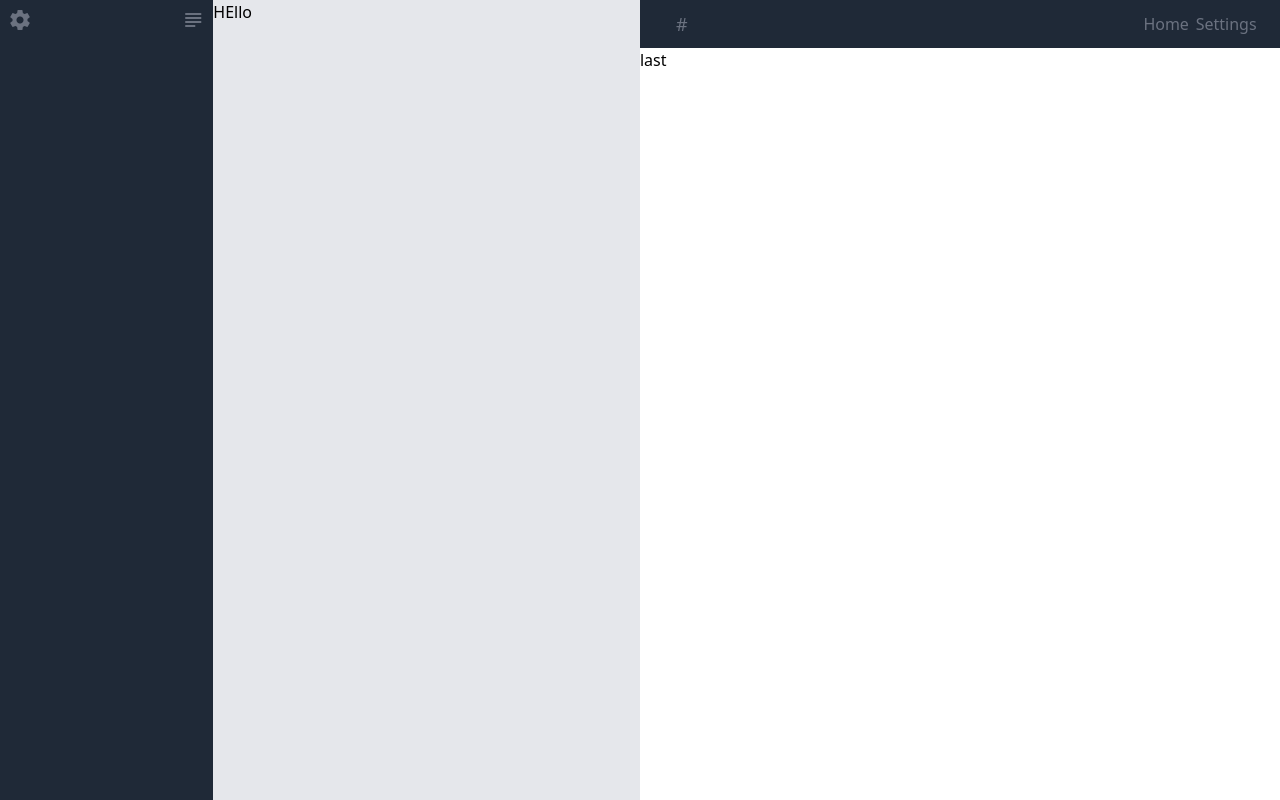
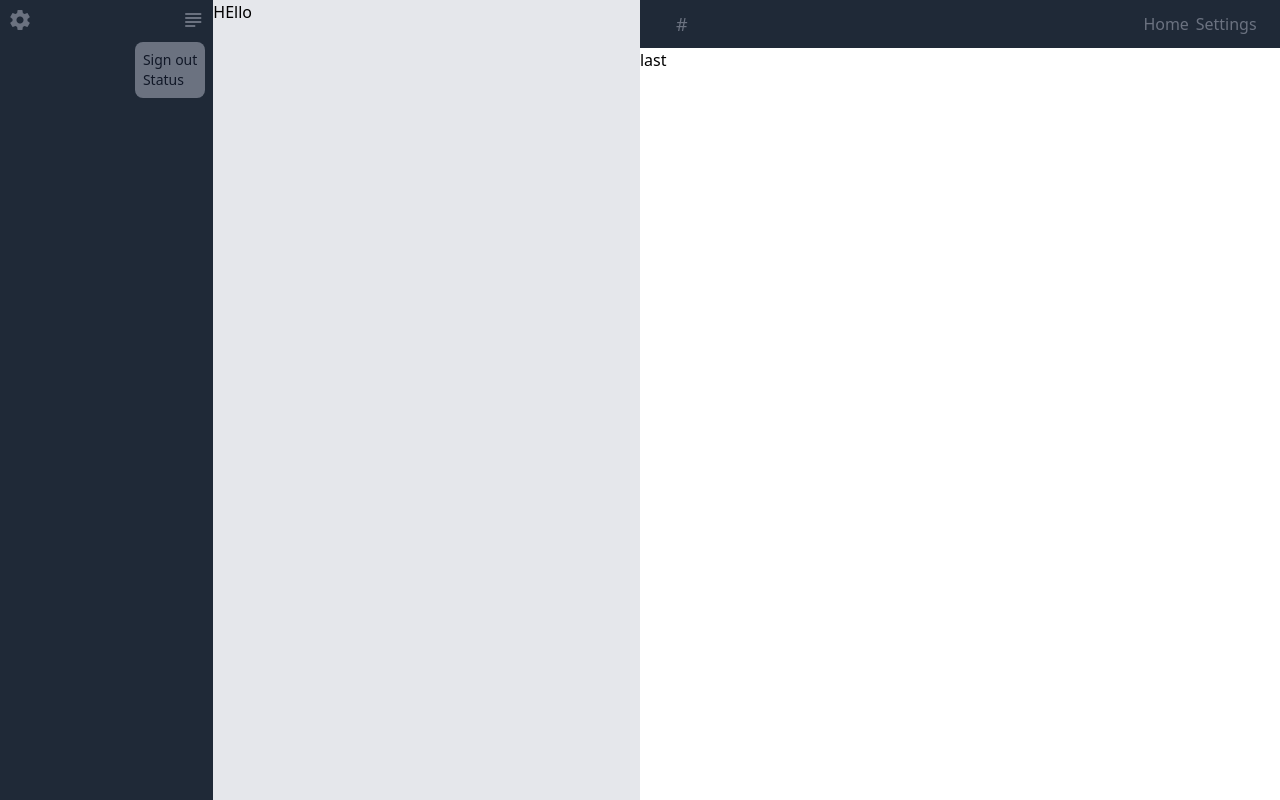
Before and after one commit to bhavinp16/Swift, a React (Create React App) app in the folder client/swift/: page / in a window 1280 px wide. Both pictures are taken after a click on the button "subject". Built offline with nearby package versions, Linux system fonts and the light colour scheme.

Commit message:
column 1's first row done

```diff
--- /dev/null
+++ b/client/swift/src/Components/Col1row1.js
@@ -0,0 +1,38 @@
+import React from 'react'
+import { Link } from 'react-router-dom';
+
+
+function Col1row1() {
+    return (
+        <div className="flex justify-between m-2">
+
+            <Link to="/settings" >
+                <i className="text-xl text-gray-500 material-icons">settings </i>
+            </Link>
+
+
+            <div className="flex flex-col justify-right items-end">
+                <button type="button" onClick={(()=>{
+                        const elemd = document.querySelector('#dropdownm');
+                        if(elemd.classList.contains('hidden')){
+                            elemd.classList.remove('hidden');
+                            elemd.classList.add('flex');
+                        }else{
+                            elemd.classList.remove('flex');
+                            elemd.classList.add('hidden');
+                        }
+                    })}>
+                    <i className="text-xl text-gray-500 material-icons">subject</i>
+                </button>
+
+                <div className=" hidden flex-col justify-center bg-gray-500 rounded rounded-lg p-2 mt-1 " id="dropdownm">
+                    <a href="/login" className="text-gray-900 text-sm rounded hover:bg-gray-600" >Sign out</a>
+                    <a href="/settings/user" className="text-gray-900 text-sm rounded hover:bg-gray-600">Status</a>
+                </div>
+            </div>
+
+        </div>
+    )
+}
+
+export default Col1row1;
--- a/client/swift/src/Components/FirstCol.js
+++ b/client/swift/src/Components/FirstCol.js
@@ -1,22 +1,10 @@
-import React from 'react'
-import { Link } from 'react-router-dom'
+import React from 'react';
+import Col1row1 from './Col1row1';
 
 function FirstCol() {
     return (
         <div className="bg-gray-800 w-1/6">
-
-            <div className="flex justify-between m-2">
-                <Link to="/settings" >
-                    <i className="text-xl text-gray-500 material-icons">settings </i>
-                </Link>
-
-                <button type="button" id="droplist1">
-                    <i className="text-xl text-gray-500 material-icons">subject</i>
-                </button>
-
-            </div>
-
-
+            <Col1row1 />
         </div>
     )
 }
```
Also changed, not shown: client/swift/src/Components/Navbar.js (line endings or trailing spaces), 2 other files (tests, documents, lock files or other folders).
